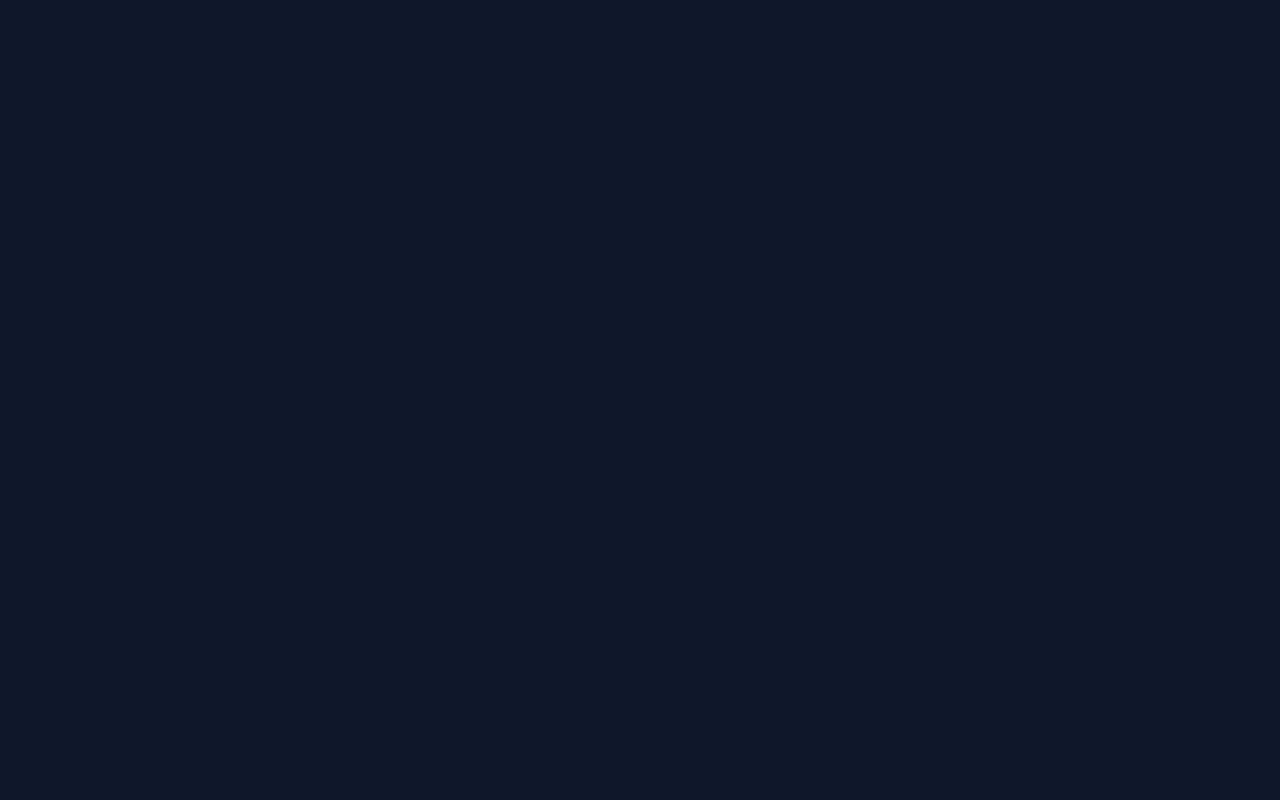
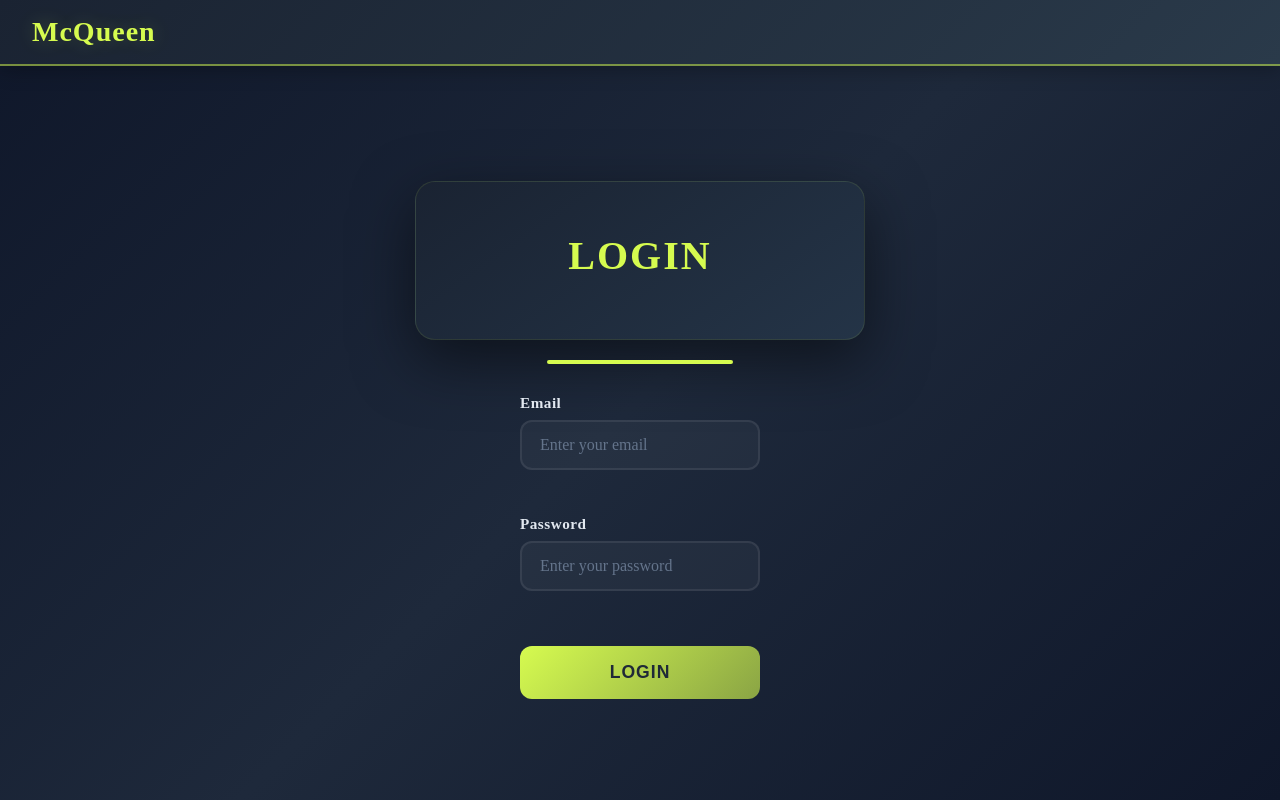
Before and after one commit to alim344/car-school, a React (Vite) app in the folder react-frontend/: page /login in a window 1280 px wide. Before the commit this address had no page. Built offline with nearby package versions, Linux system fonts and the light colour scheme.

Commit message:
Adding loginPage frontend

```diff
--- a/react-frontend/src/App.jsx
+++ b/react-frontend/src/App.jsx
@@ -1,13 +1,20 @@
 import { Routes, Route } from 'react-router-dom';
 import HomePage from './pages/HomePage';
 import RegisterPage from './pages/RegisterPage';
-
+import LoginPage from './pages/LoginPage';
+import InstructorHomePage from './pages/instructor/HomePage'
+import CandidateHomePage from './pages/candidate/HomePage'
+import AdminHomePage from './pages/admin/HomePage'
 
 export default function App() {
   return (
     <Routes>
       <Route path="/" element={<HomePage />} />
       <Route path="/register" element={<RegisterPage />} />
+      <Route path="/login" element={<LoginPage />} />
+      <Route path="/instructor-main" element={<InstructorHomePage />} />
+      <Route path="/candidate-main" element={<CandidateHomePage />} />
+      <Route path="/admin-main" element={<AdminHomePage />} />
     </Routes>
   );
 }
--- /dev/null
+++ b/react-frontend/src/pages/LoginPage.jsx
@@ -0,0 +1,129 @@
+import axios from "axios";
+import { useNavigate } from "react-router-dom";
+import NavBar from "../components/NavBar";
+import { useState } from "react";
+import '../style/LoginPage.css';
+
+export default function LoginPage(){
+
+
+
+
+    const navigate = useNavigate();
+
+    const [email,setEmail] = useState("");
+    const[password,setPassword] = useState("");
+    const [submitted, setSubmitted] = useState(false);
+
+    const handleEmail = (e) =>{
+        setEmail(e.target.value);
+        setSubmitted(false);
+    }
+
+    const handlePassword = (e) =>{
+        setPassword(e.target.value);
+        setSubmitted(false);
+    }
+
+    const login = async (UserData) => {
+
+        try{
+            const response = await axios.post('http://localhost:8080/auth/login', UserData);
+            const role = response.data.role;
+
+            if(role == "ROLE_CANDIDATE"){
+                navigate('/candidate_main');
+            }else if(role == "ROLE_ADMIN"){
+                navigate('/admin_main');
+            }else{
+                navigate('/instructor_main');
+            }
+
+        }catch(error){
+            alert(error.message);
+        }
+    }
+
+    const validateForm = () =>{
+        if(!email.trim()){
+            return false;
+        }
+        if(!password.trim()){
+            return false;
+        }
+
+        return true;
+
+    }
+
+
+    const handleSubmit = async (e) => {
+        e.preventDefault();
+
+        if (!validateForm()) {
+            return;
+        }
+
+        setSubmitted(true);
+
+
+
+        try {
+        const userData = { email,password };
+
+
+            await login(userData);
+
+
+
+        } catch (error) {
+            alert('An error occurred during login.');
+            console.error('Login error:', error);
+        } finally {
+            setSubmitted(false);
+        }
+  };
+
+
+    return(
+
+        <div className="login-page">
+            <NavBar showAuthButtons={false} />
+
+            <div className="login-component">
+                <div className="login-card">
+                    <div className="login-title">
+                        <h1>LOGIN</h1>
+                    </div>
+                </div>
+
+
+                <hr className="divider" />
+
+                <form onSubmit={handleSubmit}  className="login-form">
+                    <div className="form-row">
+                        <label className="label">Email</label>
+                        <input onChange={handleEmail} className="email" value={email} type="email"
+                        placeholder="Enter your email"></input>
+                    </div>
+                    <div className="form-row">
+                        <label className="label">Password</label>
+                        <input onChange={handlePassword} className="password" value={password} type="password"
+                        placeholder="Enter your password"></input>
+                    </div>
+                    <button type="submit"
+                        className="login-btn"
+                        disabled={submitted}>
+                           {submitted ? "Loging In" : "LOGIN"}
+                            </button>
+
+                </form>
+            </div>
+
+        </div>
+
+
+    );
+
+
+}
--- /dev/null
+++ b/react-frontend/src/pages/admin/HomePage.jsx
@@ -0,0 +1,3 @@
+export default function HomePage(){
+
+}
--- /dev/null
+++ b/react-frontend/src/pages/candidate/HomePage.jsx
@@ -0,0 +1,3 @@
+export default function HomePage(){
+
+}
--- /dev/null
+++ b/react-frontend/src/pages/instructor/HomePage.jsx
@@ -0,0 +1,3 @@
+export default function HomePage(){
+
+}
--- /dev/null
+++ b/react-frontend/src/style/LoginPage.css
@@ -0,0 +1,122 @@
+.login-page {
+  min-height: 100vh;
+  background: linear-gradient(135deg, #0f172a 0%, #1e293b 50%, #0f172a 100%);
+  padding-top: 80px;
+}
+
+.login-component {
+  display: flex;
+  flex-direction: column;
+  justify-content: center;
+  align-items: center;
+  min-height: calc(100vh - 80px);
+  padding: 40px 20px;
+}
+
+.login-card {
+  background: linear-gradient(145deg, #1a2332, #243447);
+  border-radius: 20px;
+  padding: 50px;
+  max-width: 450px;
+  width: 100%;
+  border: 1px solid rgba(214, 251, 79, 0.1);
+  box-shadow: 0 20px 60px rgba(0, 0, 0, 0.5);
+  animation: slideUp 0.5s ease-out;
+}
+
+
+
+.login-title {
+  text-align: center;
+  margin-bottom: 10px;
+}
+
+.login-title h1 {
+  color: rgb(214, 251, 79);
+  font-size: 2.5rem;
+  font-weight: 800;
+  letter-spacing: 2px;
+  margin: 0;
+}
+
+.divider {
+  width: 15%;
+  border: none;
+  border-top: 4px solid rgb(214, 251, 79);
+  border-radius: 5px;
+  margin: 20px auto 30px;
+}
+
+.login-form {
+  display: flex;
+  flex-direction: column;
+  gap: 25px;
+}
+
+.form-row {
+  display: flex;
+  flex-direction: column;
+  gap: 8px;
+}
+
+.label {
+  color: #e2e8f0;
+  font-size: 0.95rem;
+  font-weight: 600;
+  letter-spacing: 0.5px;
+}
+
+.email,
+.password {
+  padding: 14px 18px;
+  border: 2px solid rgba(255, 255, 255, 0.08);
+  border-radius: 12px;
+  font-size: 1rem;
+  background: rgba(255, 255, 255, 0.04);
+  color: white;
+  transition: all 0.3s ease;
+  outline: none;
+  font-family: inherit;
+}
+
+.email::placeholder,
+.password::placeholder {
+  color: #64748b;
+}
+
+.email:focus,
+.password:focus {
+  border-color: rgb(214, 251, 79);
+  box-shadow: 0 0 0 3px rgba(214, 251, 79, 0.1);
+  background: rgba(255, 255, 255, 0.06);
+}
+
+.login-btn {
+  width: 100%;
+  padding: 16px;
+  background: linear-gradient(135deg, rgb(214, 251, 79), rgba(214, 251, 79, 0.6));
+  border: none;
+  border-radius: 12px;
+  color: #1f2937;
+  font-weight: 700;
+  font-size: 1.1rem;
+  cursor: pointer;
+  transition: all 0.3s ease;
+  margin-top: 10px;
+  letter-spacing: 1px;
+}
+
+.login-btn:hover:not(:disabled) {
+  transform: translateY(-3px);
+  box-shadow: 0 8px 30px rgba(214, 251, 79, 0.3);
+  background: linear-gradient(135deg, #e8ff8a, rgb(214, 251, 79));
+}
+
+.login-btn:active:not(:disabled) {
+  transform: translateY(0px);
+}
+
+.login-btn:disabled {
+  opacity: 0.6;
+  cursor: not-allowed;
+}
```
Also changed, not shown: 1 other file (tests, documents, lock files or other folders).
